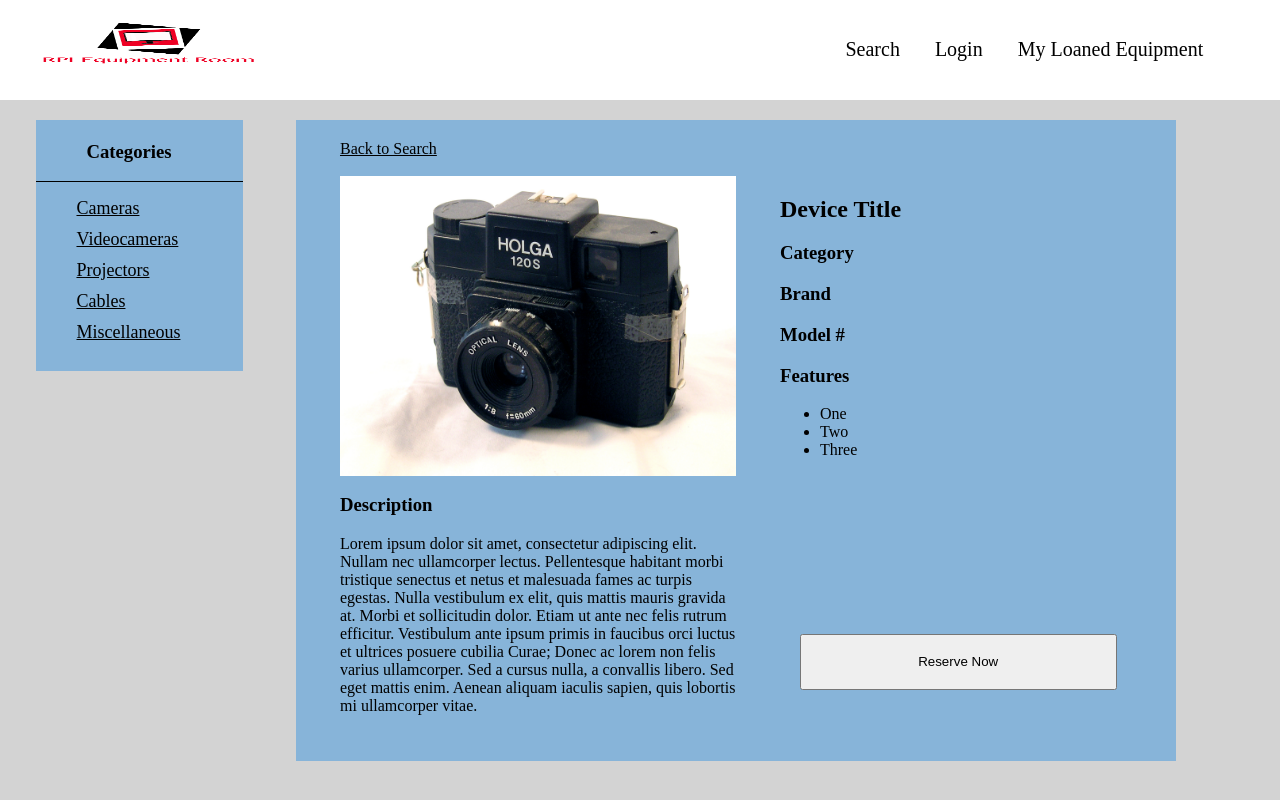
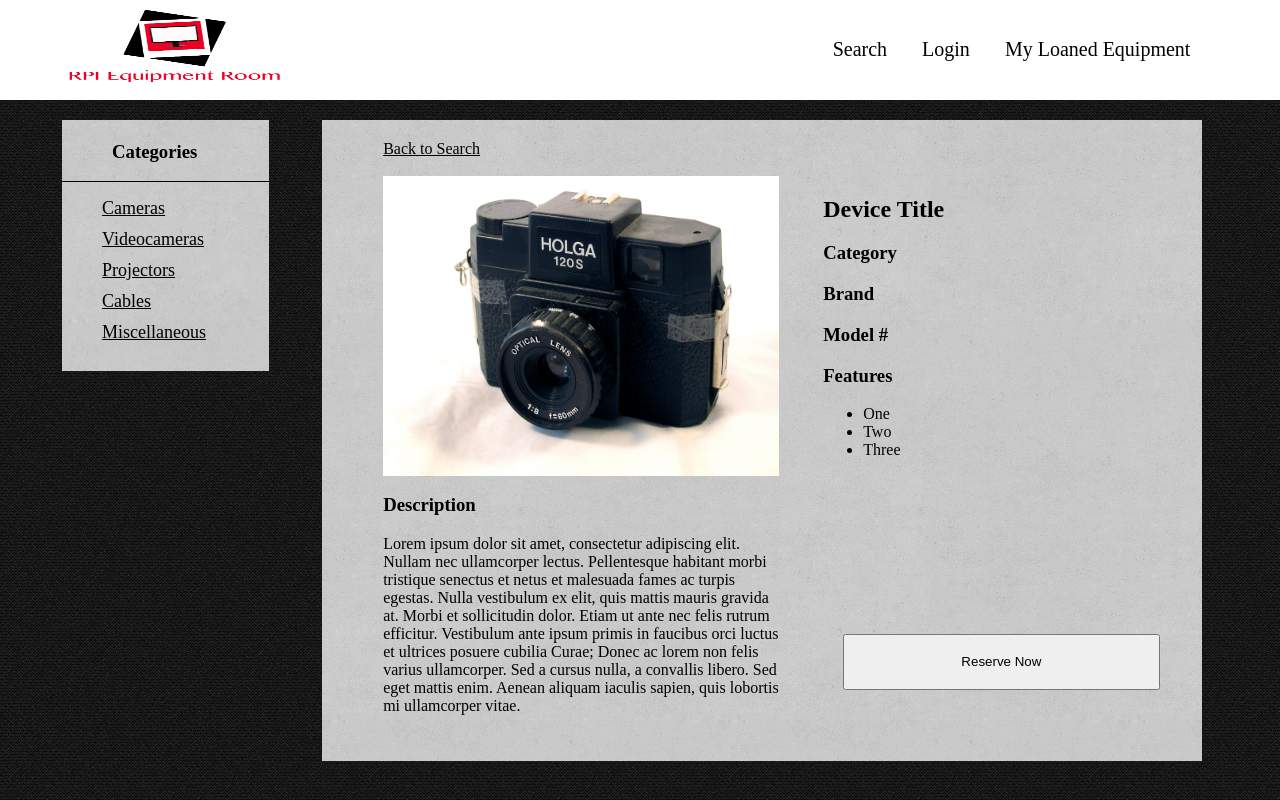
Before and after one commit to bridgetecohen/RPIEquipmentRoom, a PHP site: page /item.html in a window 1280 px wide. Run offline with PHP 8.4, Linux system fonts and the light colour scheme.

Commit message:
Updated CSS & Borders

```diff
--- a/Term Project/Code/Resources/style.css
+++ b/Term Project/Code/Resources/style.css
@@ -1,5 +1,5 @@
 body{
-	background-color: #d3d3d3;
+	background-image: url("binding_Dark.png");
 }
 
 #under{
@@ -11,7 +11,7 @@ body{
 }
 #menu{
 	float:right;
-	margin-right: 6%;
+	margin-right: 7%;
 	margin-top: 3%;
 	font-size: 20px;
 }
@@ -51,7 +51,7 @@ header img{
 	padding-top: 2px;
 	padding-bottom: 2px;
 	margin-left: 15%;
-	background-color: 87B4D9;
+	background-image:url("mooning.png");
 }
 
 .categories li{
@@ -63,7 +63,7 @@ header img{
 }
 
 .searchResults{
-	background-color: 87B4D9;
+	background-image:url("mooning.png");
 	margin-left: 40px;
 	margin-right: 40px;
 
@@ -134,8 +134,10 @@ form #box{
 }
 
 #logo{
-	margin-top: 20px;
-	margin-left: 3%;
+	padding-top: 5px;
+	margin-left: 5%;
+	height: 95px;
+	padding-bottom: 10px;
 }
 
 /* Simple Grid CSS */
@@ -181,6 +183,8 @@ body {
 	padding-top: 20px;
 	padding-left: 0px; /* grid-space to left */
 	padding-right: 0px; /* grid-space to right: (grid-space-left - column-space) e.g. 20px-20px=0 */
+	margin-left: 2%;
+	margin-bottom: 15px;
 }
 
 .push-right {
```
Also changed, not shown: Term Project/Code/index.html (+9 -10 lines), Term Project/Code/Resources/binding_dark.png (added), Term Project/Code/Resources/mochaGrunge.png (added), Term Project/Code/Resources/mooning.png (added).
